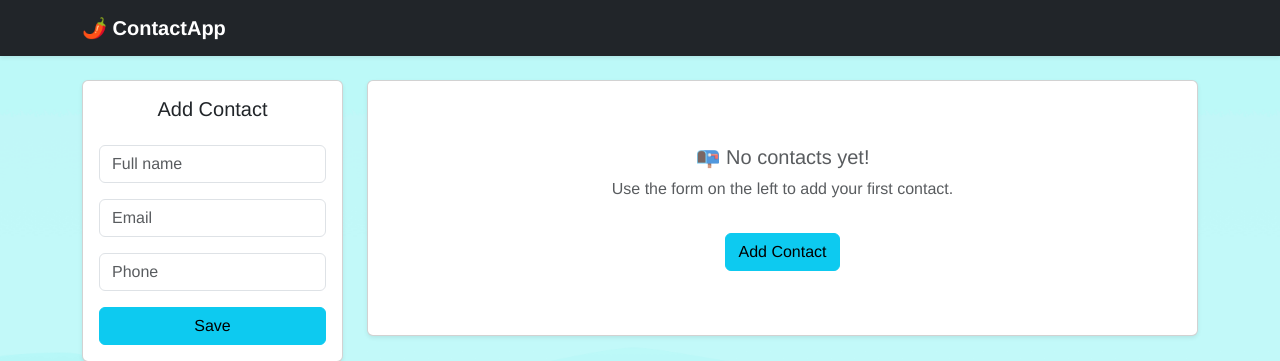
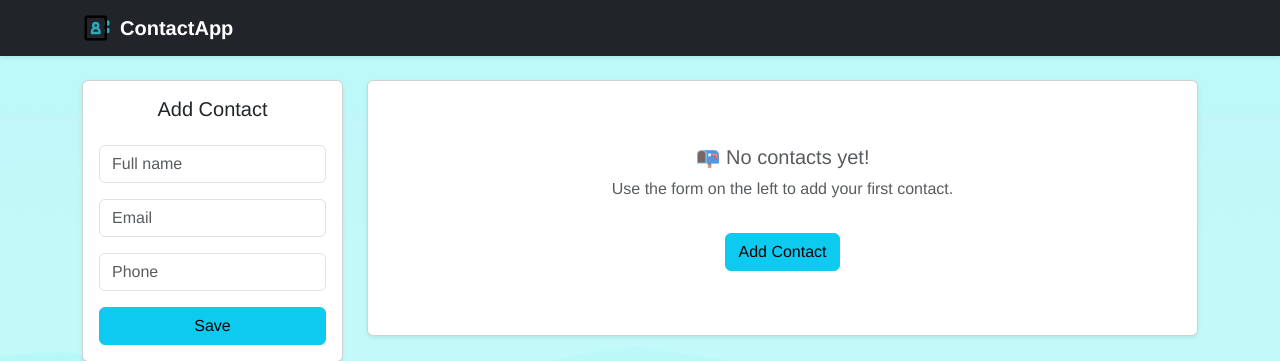
Before and after one commit to userlg/Flask-Contact-App, a Flask app: page / in a window 1280 px wide. Shown: the top 361 px of the page. Run offline with Flask 3, Linux system fonts and the light colour scheme.

Commit message:
feat: add favicon.svg and display SVG logo in navbar

```diff
--- a/app/templates/layout.html
+++ b/app/templates/layout.html
@@ -27,8 +27,8 @@
     <!-- Favicon -->
     <link
       rel="icon"
-      type="image/png"
-      href="{{ url_for('static', filename='css/chilli.png') }}"
+      type="image/svg+xml"
+      href="{{ url_for('static', filename='assets/favicon.svg') }}"
     />
   </head>
 
@@ -36,8 +36,19 @@
     <!-- Navbar -->
     <nav class="navbar navbar-expand-lg navbar-dark bg-dark shadow-sm">
       <div class="container">
-        <a class="navbar-brand fw-bold" href="{{ url_for('contacts.index') }}">
-          🌶️ ContactApp
+        <a
+          class="navbar-brand fw-bold d-flex align-items-center"
+          href="{{ url_for('contacts.index') }}"
+        >
+          <!-- SVG logo -->
+          <img
+            src="{{ url_for('static', filename='assets/favicon.svg') }}"
+            alt="ContactApp Logo"
+            width="30"
+            height="30"
+            class="me-2"
+          />
+          ContactApp
         </a>
       </div>
     </nav>
```
Also changed, not shown: app/static/assets/favicon.svg (added).
